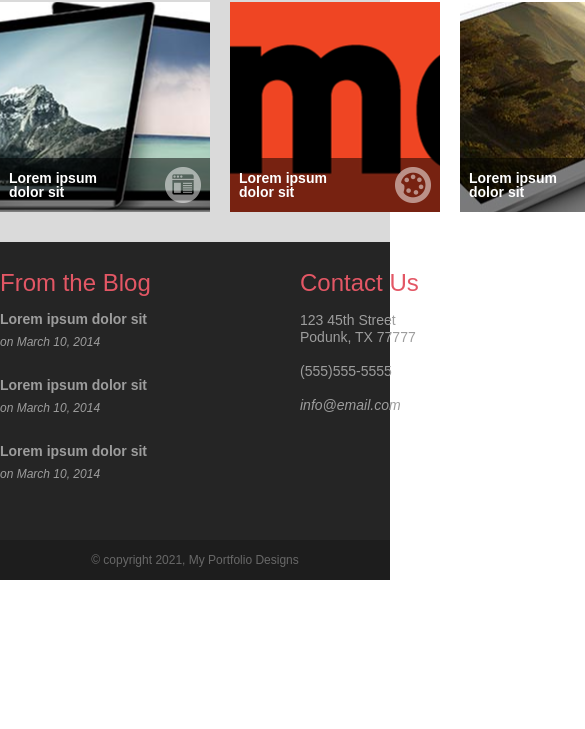
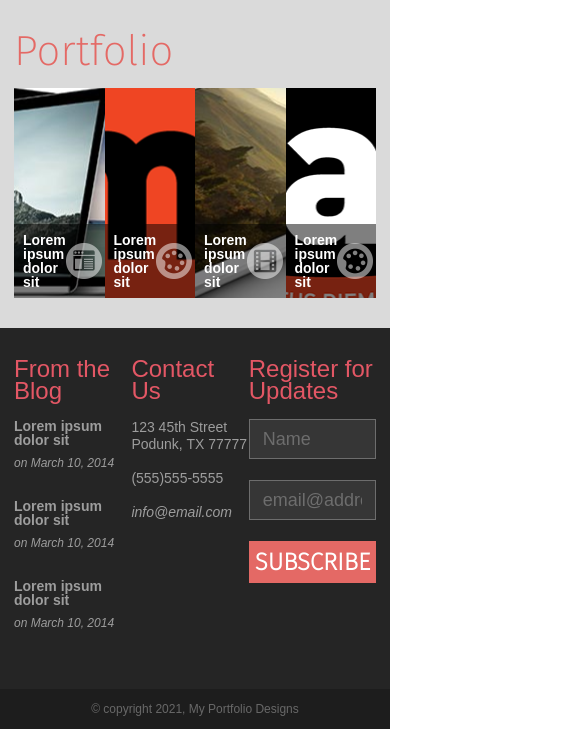
Before and after one commit to alikerocknv/responsive_ex, a plain HTML site: page index.html in a window 390 px wide. Shown: the part 722-1451 px from the top of the page, 585 px wide, since content can reach past the window. Before the commit the page ends 1302 px from the top, so only its background shows below. Drawn offline with Linux system fonts and the light colour scheme.

Commit message:
900이하 구간 스타일

```diff
--- a/css/main.css
+++ b/css/main.css
@@ -219,3 +219,19 @@ address p a{
     color: #686868;
     font-size: 12px;
 }
+
+/* 반응형 */
+@media screen and (max-width:900px) {
+    .container{
+        width:100%;
+        padding-left: 14px;
+        padding-right: 14px;
+        box-sizing: border-box;
+    }
+    .porfolio-list{
+        gap:0;
+    }
+    .porfolio-list li {
+        width: 100%;
+    }
+}
```
